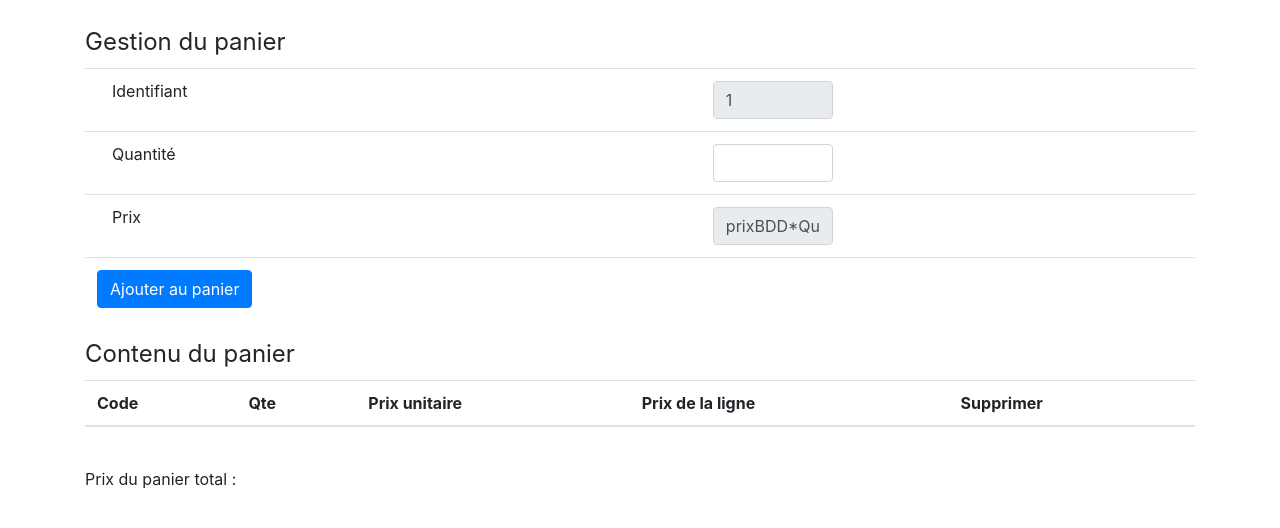
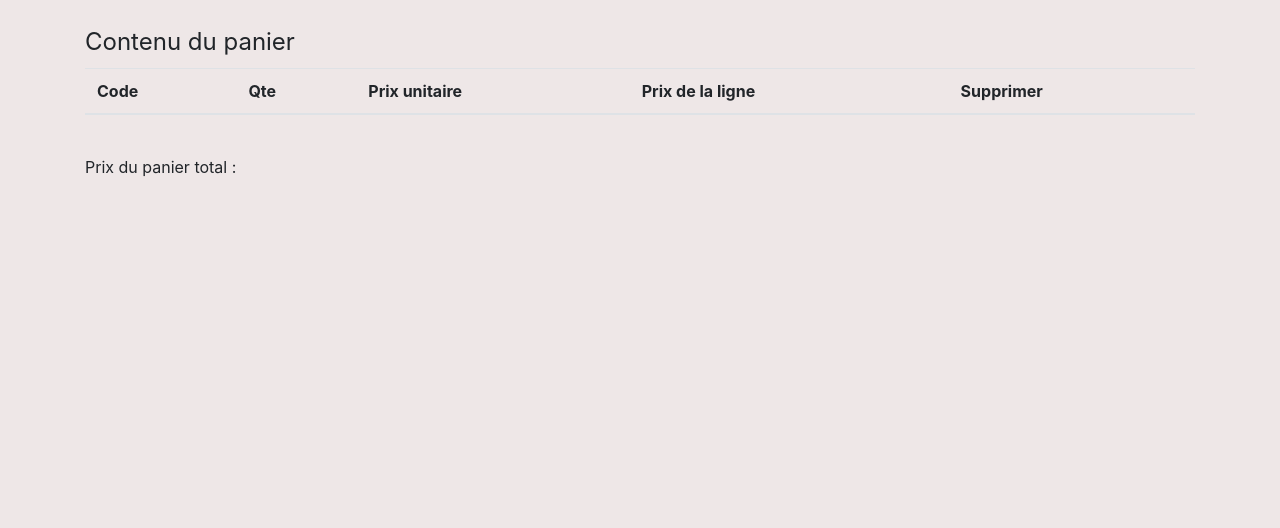
Before and after one commit to delasalle-sio-couillard-t/projet-bts, a PHP site: page /panier.php in a window 1280 px wide. Shown: the part 74-602 px from the top of the page. Run offline with PHP 8.4, Linux system fonts and the light colour scheme; lists and menus that the app fills with data are empty.

Commit message:
couleurs fond pages

```diff
--- a/accueil.php
+++ b/accueil.php
@@ -17,9 +17,6 @@
 ?>
 <!DOCTYPE HTML>
 <html>
-	<head>
-		<link rel="icon" href="image/logo.ico" />
-	</head>
 	<!-- Début du corps -->
 	<body style="background-color:#eee7e7"> <!--background-image:url(images/fondSite); background-size:cover;-->
 		<div class="container-fluid">
@@ -57,7 +54,7 @@
 												'</center>
 											</p>';
 
-								echo'	<input type="hidden" name="libelleProduit" value="'.$ligneProduit->libelle.'">
+								echo'	<input type="hidden" name="idProduit" value="'.$ligneProduit->id.'">
 											<div class="collapse" id="collapse'.$ligneProduit->id.'" >'.
 												'<div class="card card-body" style="background-color:#FEF7FB">
 													<p>'.
--- a/panier.php
+++ b/panier.php
@@ -112,46 +112,7 @@
 
 	echo'
     </head>
-    <body>
-		<section class="container">
-				<legend>Gestion du panier</legend>
-
-				<input type="hidden" id="prixInitial" value="2"></input>
-				<table class="table">
-					<tr>
-						<td>
-							<label class="col-lg-3">Identifiant</label>
-						</td>
-						<td>
-							<input type="text" value="'.$idProduit.'" id = "id" style="width:120px" class="input-sm form-control" disabled></input>
-						</td>
-					</tr>
-					<tr>
-						<td>
-							<label class="col-lg-3" >Quantité</label>
-						</td>
-						<td>
-							<input type = "number" id = "qte" style="width:120px" class="input-sm form-control" OnChange= "change()" ></input>
-						</td>
-					</tr>
-					<tr>
-						<td>
-							<label class="col-lg-3">Prix</label>
-						</td>
-						<td>
-							<input type = "text" id = "prix" style="width:120px" class="input-sm form-control" value="prixBDD*Quantité" disabled></input>
-						</td>
-					</tr>
-					<tr>
-						<td>
-							<button class="btn btn-primary" type="submit" onclick="ajouter()"><span class="glyphicon glyphicon-shopping-cart"></span> Ajouter au panier</button>
-						</td>
-						<td>
-						</td>
-					</tr>
-				</table>
-		</section>
-
+    <body style="background-color:#eee7e7">
         <section class="container">
                 <legend>Contenu du panier</legend>
                 <table id="tableau" class="table">
```
Also changed, not shown: achat_smoothie.php (+5 -5 lines).
